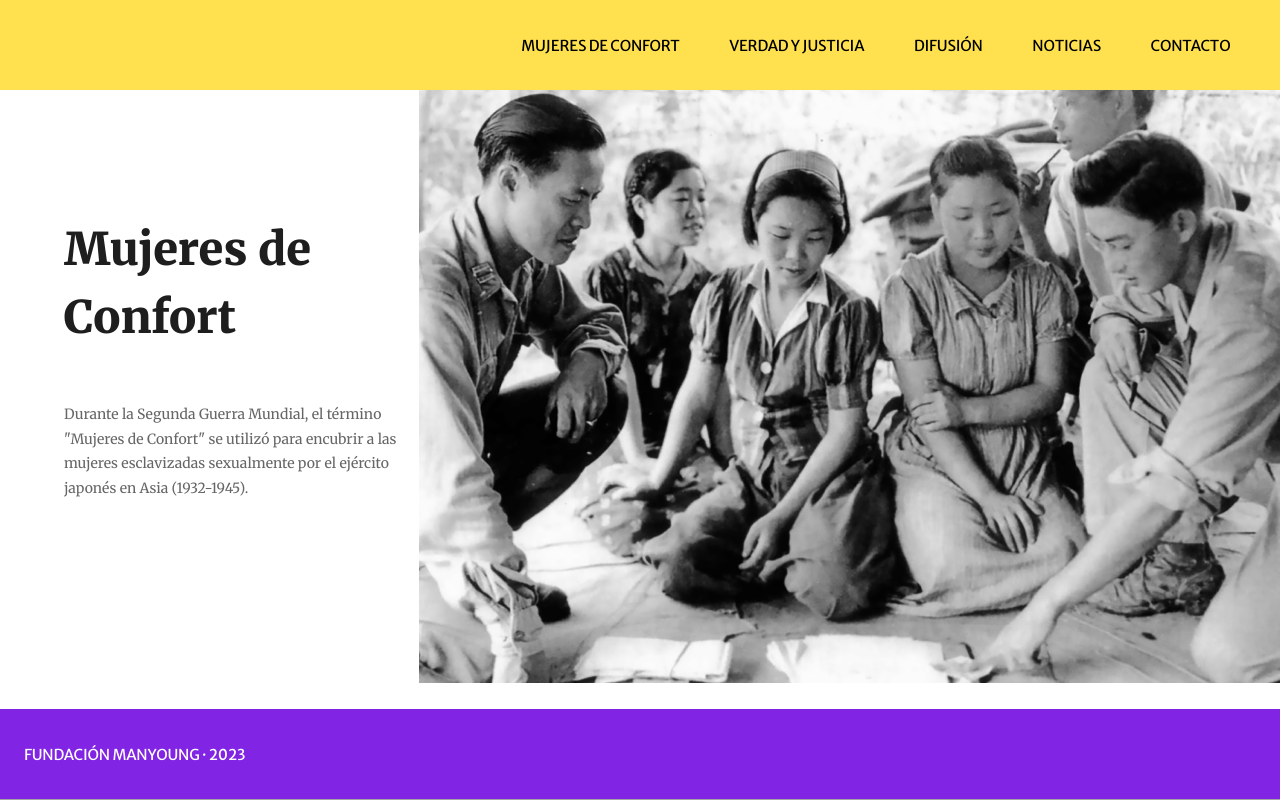
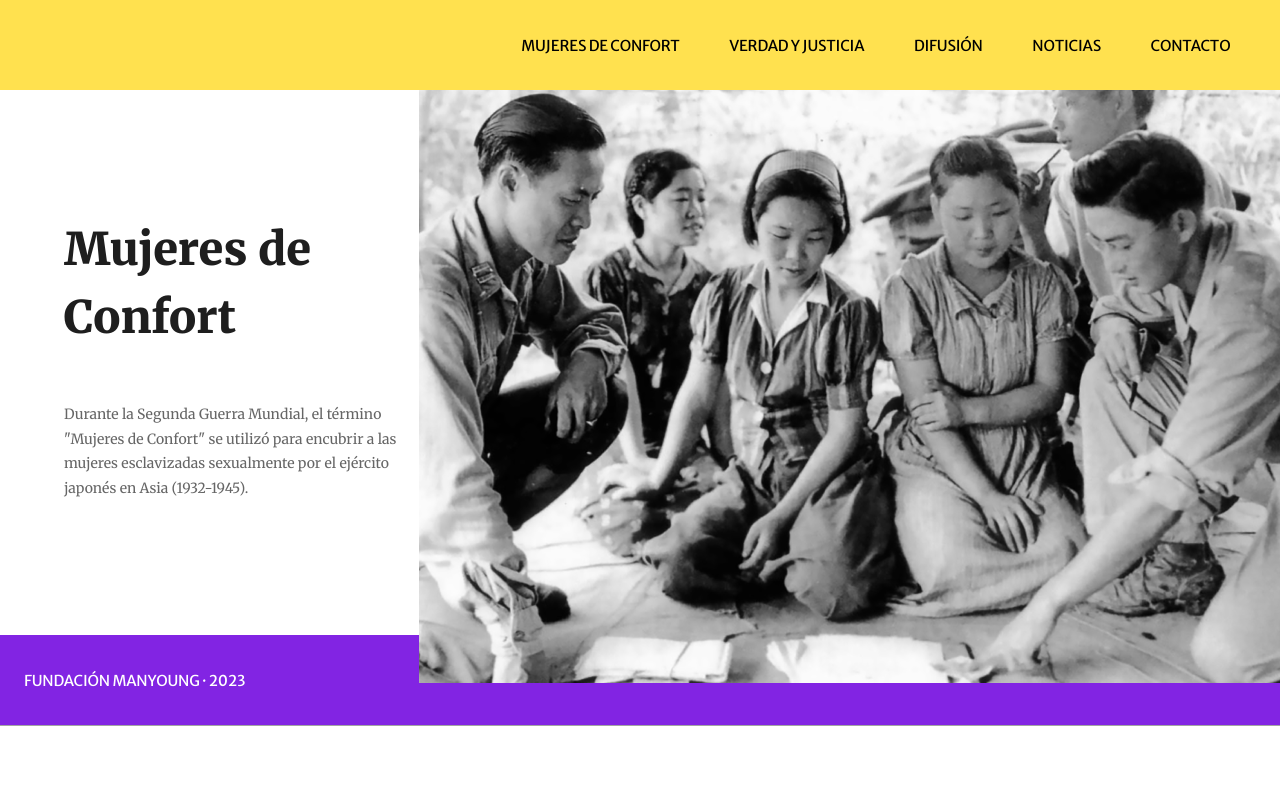
Before and after one commit to AAlejof/WWII-ComfortWomen, a React (Vite) app in the folder client/: page / in a window 1280 px wide. Shown: the top 800 px of the page. Built offline with nearby package versions, Linux system fonts and the light colour scheme.

Commit message:
change footer position

```diff
--- a/client/src/components/Footer/Footer.module.css
+++ b/client/src/components/Footer/Footer.module.css
@@ -2,17 +2,12 @@
 @media (min-width: 451px) {
     .footerDiv {
         margin: 0;
-        position: fixed;
-        bottom: 0;
         left:0;
         display: flex;
         justify-content: left;
         align-items: end;
-        /* align-content: flex-end; */
-        /* height: 10vh; */
         width: 100vw;
         background-color: #8224E3;
-        /* opacity: 0.3;  */
         border-bottom: solid 0.5px #a4a4a4;
     }
 
@@ -56,7 +51,6 @@
 
     .pFooterDiv {
         height: 43.33px;
-        /* font-family: 'Open Sans'; */
         font-style: normal;
         font-weight: 400;
         font-size: 40px;
```
